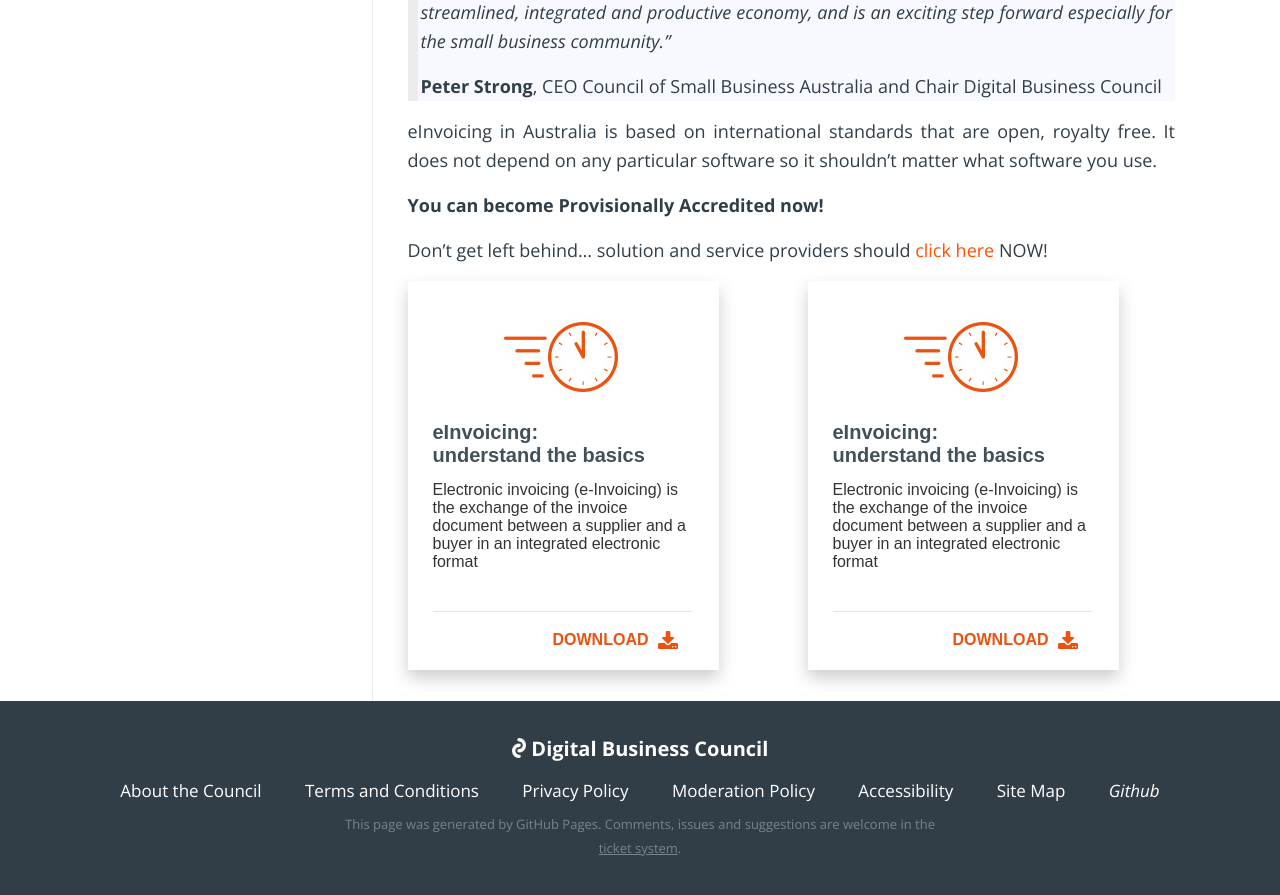
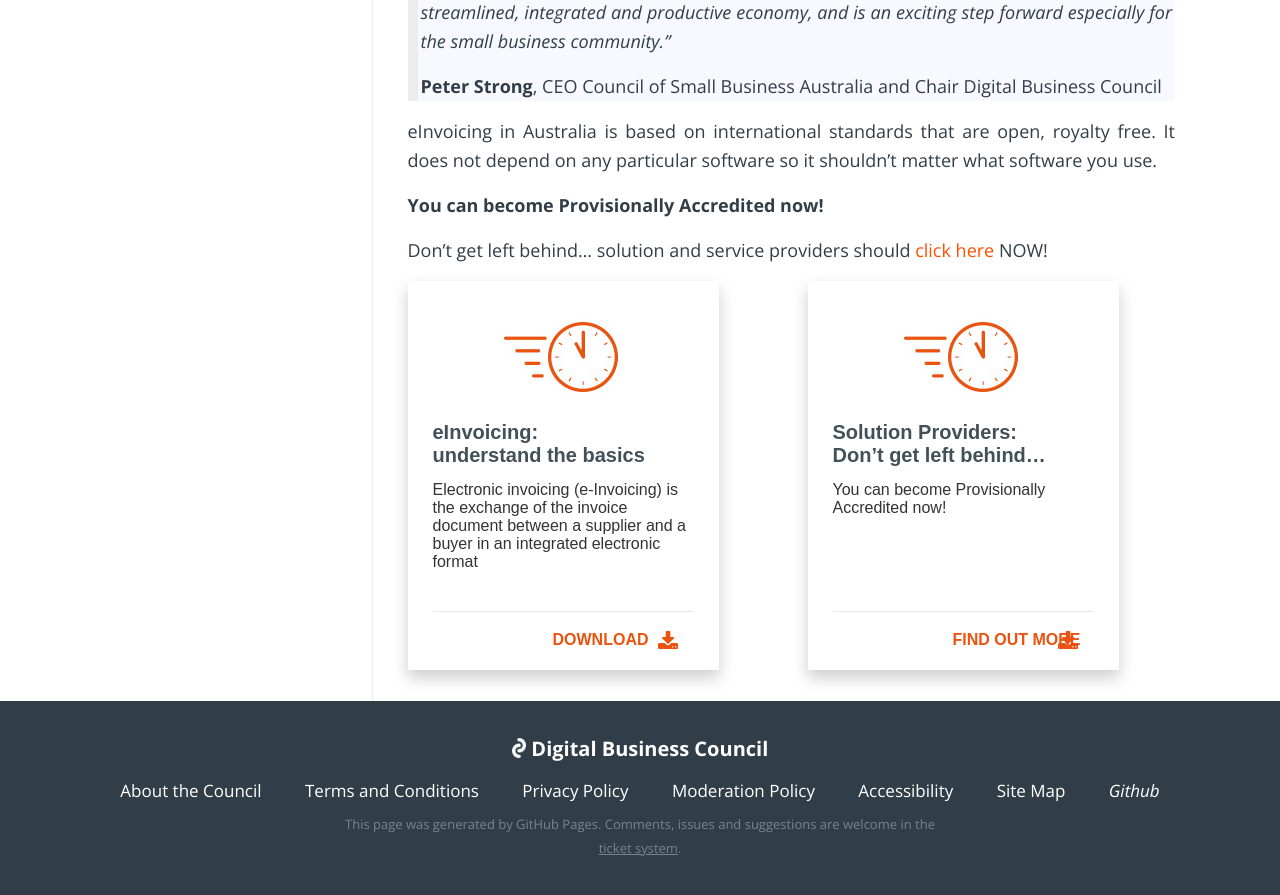
Before and after one commit to Digital-Business-Council/Digital-Business-Council.github.io, a Jekyll site: the page built from index.md, in a window 1280 px wide and 900 px high, scrolled down 980 px. Shown: the top 895 px of the window. Built offline with Jekyll 4.4.1, drawn with Linux system fonts in a browser that asks for light colours; our own code applies the rules of GitHub Pages for plain Markdown files.

Commit message:
Update call-to-action-block.html

```diff
--- a/_includes/call-to-action-block.html
+++ b/_includes/call-to-action-block.html
@@ -35,10 +35,10 @@
                         <br />
             </div>
             <div class="cta-header" style="left: 425px; top: 140px;">
-                        <h3><span>eInvoicing:</span></h3><h3><span>understand the basics</span></h3>
+                        <h3><span>Solution Providers:</span></h3><h3><span>Don’t get left behind…</span></h3>
             </div>
             <div class="cta-text" style="left: 425px; top: 200px;">
-                        <p><span>Electronic invoicing (e-Invoicing) is the exchange of the invoice document between a supplier and a buyer in an integrated electronic format</span></p>
+                        <p><span>You can become Provisionally Accredited now!</span></p>
             </div>
 
             <div class="cta-hr" style="left: 425px; top: 320px;">
@@ -46,7 +46,7 @@
                         <br />
             </div>
             <div class="cta-action-prompt" style="left: 545px; top: 350px;">
-                        <p><span>DOWNLOAD</span></p>
+                        <p><span>FIND OUT MORE</span></p>
             </div>
             <div class="cta-action-img" style="left: 650px; top: 350px;">
                         <img src="./images/download.png">
```
